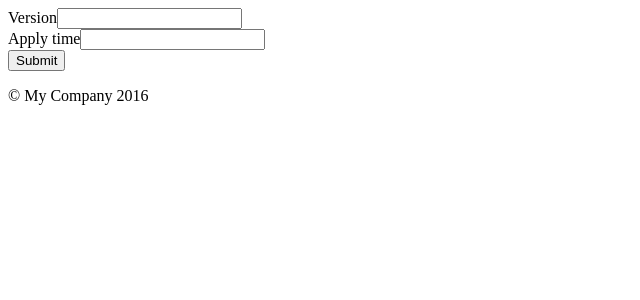
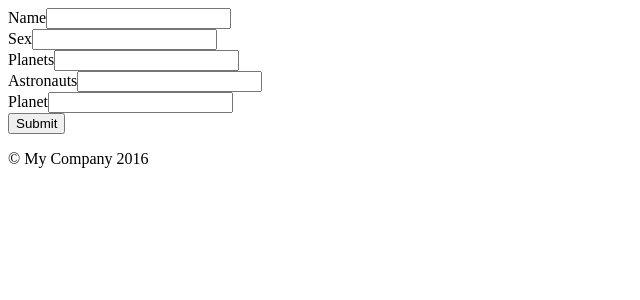
Before and after one commit to RuslanKozin/yii2-app-advanced, a Yii app: template frontend/views/site/interview.php in a window 1280 px wide. Shown: the top 300 px of the page, without its empty margins (0-640 px from the left). Run offline with PHP 8.4 and a stand-in for Yii, Linux system fonts and the light colour scheme; the template is opened without the code that fills it, so the values that code supplies are empty; form fields are guessed from the names that the template uses; some libraries are stand-ins or nearby versions.

Commit message:
Изменил файл\вид для формы опроса

```diff
--- a/frontend/views/site/interview.php
+++ b/frontend/views/site/interview.php
@@ -11,8 +11,11 @@ use yii\widgets\ActiveForm;
 
     <?php $form = ActiveForm::begin(); ?>
 
-        <?= $form->field($model, 'version') ?>
-        <?= $form->field($model, 'apply_time') ?>
+        <?= $form->field($model, 'name') ?>
+        <?= $form->field($model, 'sex') ?>
+        <?= $form->field($model, 'planets') ?>
+        <?= $form->field($model, 'astronauts') ?>
+        <?= $form->field($model, 'planet') ?>
 
         <div class="form-group">
             <?= Html::submitButton('Submit', ['class' => 'btn btn-primary']) ?>
```
